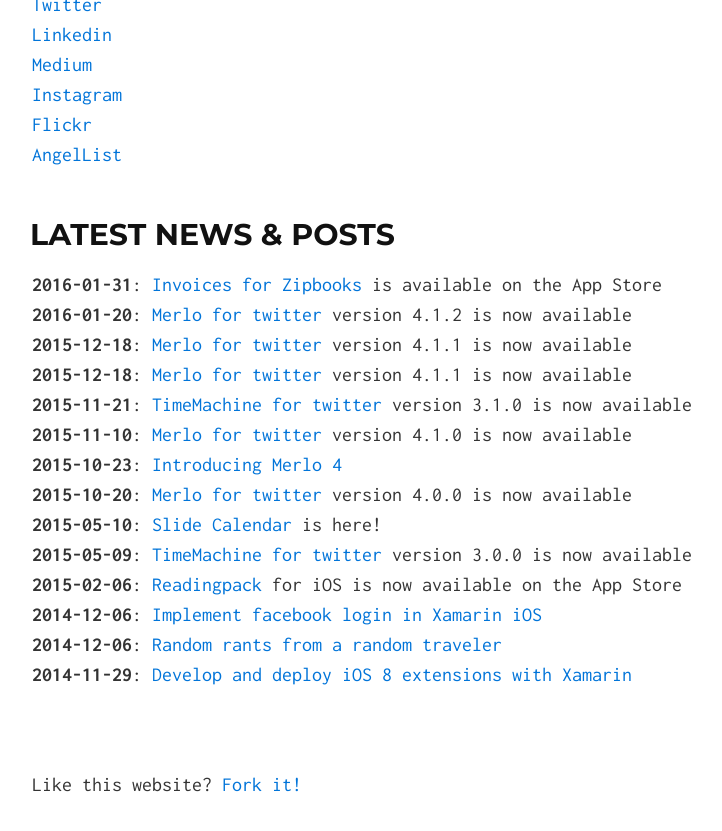
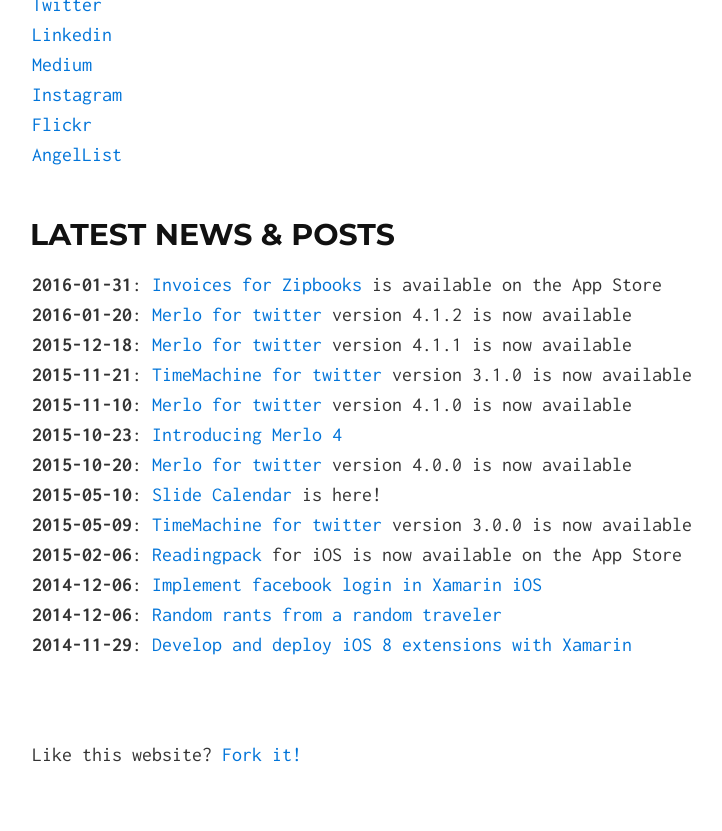
Before and after one commit to timefrancesco/timefrancesco.github.io, a Jekyll site: the page built from index.md, in a window 1280 px wide and 900 px high, scrolled down 1500 px. Shown: the top 831 px of the window, without its empty margins (158-880 px from the left). Built offline with Jekyll 4.4.1, drawn with Linux system fonts in a browser that asks for light colours.

Commit message:
Update index.md
removed duplicate news

```diff
--- a/index.md
+++ b/index.md
@@ -49,7 +49,6 @@
 **2016-01-31**: [Invoices for Zipbooks](https://itunes.apple.com/us/app/invoices-for-zipbooks/id1078032966?ls=1&mt=8) is available on the App Store
 **2016-01-20**: [Merlo for twitter](http://www.merloapp.com) version 4.1.2 is now available
 **2015-12-18**: [Merlo for twitter](http://www.merloapp.com) version 4.1.1 is now available
-**2015-12-18**: [Merlo for twitter](http://www.merloapp.com) version 4.1.1 is now available
 **2015-11-21**: [TimeMachine for twitter](https://itunes.apple.com/us/app/tweet-time-machine-2/id832124891?ls=1&mt=8) version 3.1.0 is now available
 **2015-11-10**: [Merlo for twitter](http://www.merloapp.com) version 4.1.0 is now available
 **2015-10-23**: [Introducing Merlo 4](https://medium.com/@xeo_it/introducing-merlo-4-ee492e4f089#.6t8jr192a)
```
